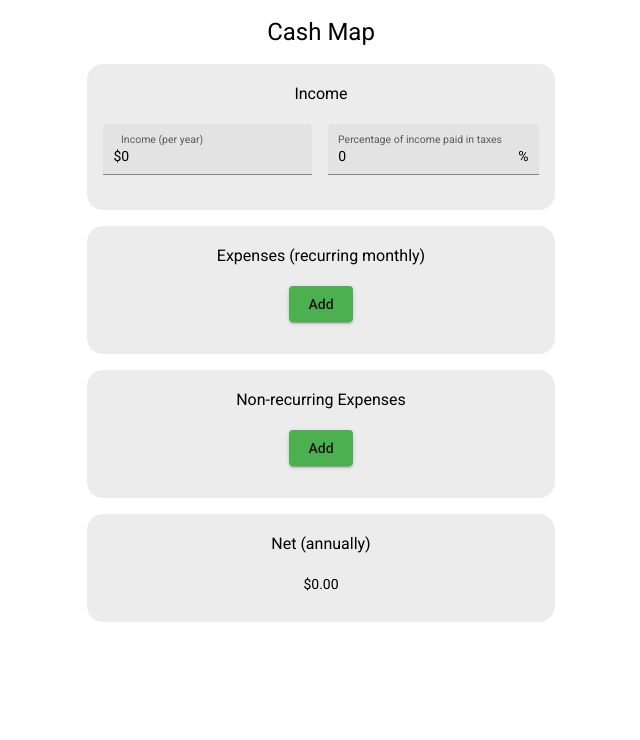
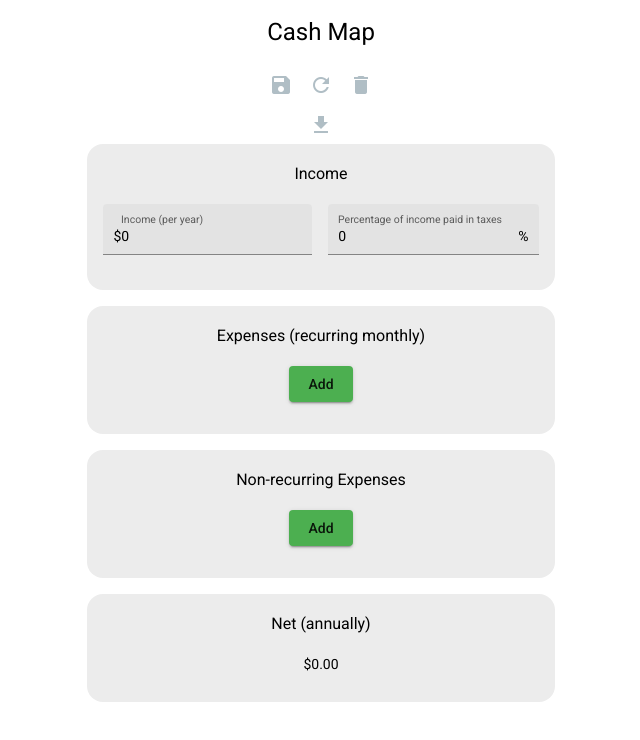
Before and after one commit to Layer-7-Software/cash-map, an Angular app in the folder cash-map/: page / in a window 1280 px wide. Shown: the top 740 px of the page, without its empty margins (319-959 px from the left). Built offline with nearby package versions, Linux system fonts and the light colour scheme.

Commit message:
feat: use cache controls component on budget screen, use cache service to load budget

```diff
--- a/cash-map/src/app/app.component.html
+++ b/cash-map/src/app/app.component.html
@@ -1,5 +1,6 @@
 <div class="page">
   <h1 class="title">Cash Map</h1>
+  <app-cache-controls [(budget)]="budget"></app-cache-controls>
 
   <div class="sections">
     <div class="section">
--- a/cash-map/src/app/app.component.ts
+++ b/cash-map/src/app/app.component.ts
@@ -1,5 +1,6 @@
 import { Component } from '@angular/core';
 import { BudgetService } from './budget.service';
+import { CacheService } from './cache.service';
 import { Budget } from "./models/Budget";
 import { Expense } from './models/Expense';
 import { ExpenseInterval } from './models/ExpenseInterval';
@@ -12,8 +13,11 @@ import { ExpenseInterval } from './models/ExpenseInterval';
 export class AppComponent {
   budget: Budget;
 
-  constructor(private budgetService: BudgetService) {
-    this.budget = new Budget();
+  constructor(
+    private budgetService: BudgetService,
+    private cacheService: CacheService
+  ) {
+    this.budget = this.cacheService.load();
   }
 
   nonRecurringExpenses(): Expense[] {
```
Also changed, not shown: 1 other file (tests, documents, lock files or other folders).
